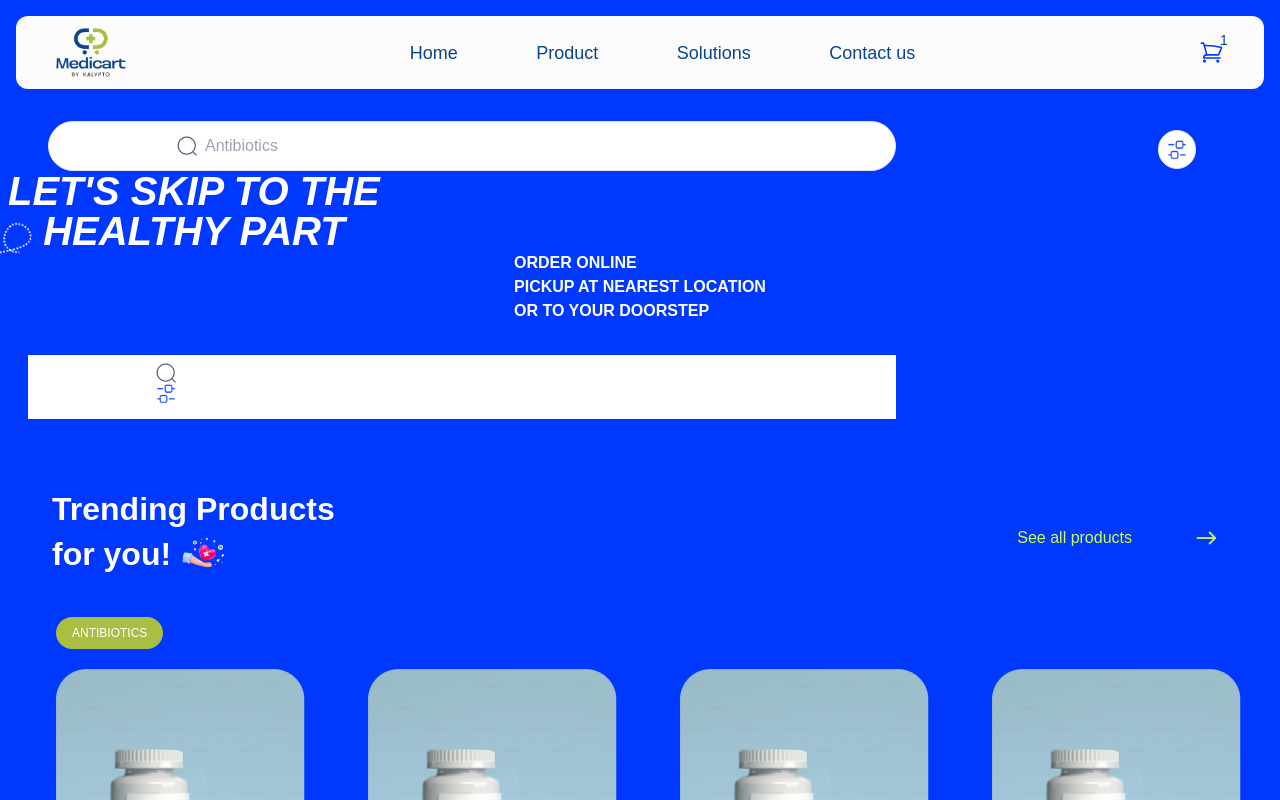
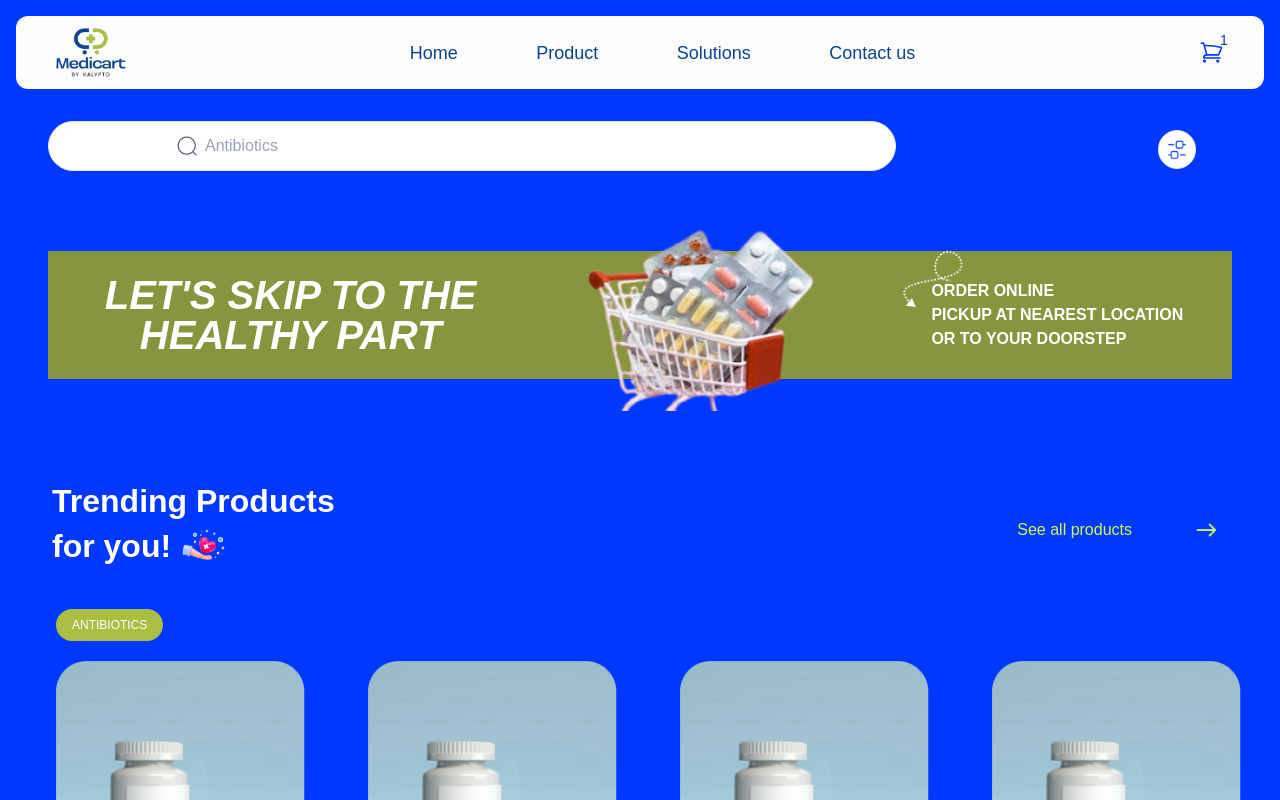
Before and after one commit to KalyptoMed/MedByKalyptoFrontend, a Next.js app: page /productlisting in a window 1280 px wide. Shown: the top 800 px of the page. Built offline with nearby package versions, Linux system fonts and the light colour scheme.

Commit message:
feat:product details ..2

```diff
--- a/src/components/ProductListing/ProductDetails.tsx
+++ b/src/components/ProductListing/ProductDetails.tsx
@@ -5,14 +5,14 @@ export default function ProductDetails() {
   return (
     <div className="relative">
 
-      {/* <div className="absolute inset-0 flex flex-row items-center justify-around"> */}
-      <div className="text-white font-sans ml-2 pr-56 align-center flex">
+      <div className="flex my-20 mx-12 bg-[#87953f] h-32 items-center justify-around">
+        <div className="text-white font-sans ml-2  align-center flex">
           <div className="text-[40px] leading-[40px] font-semibold italic text-center">
             <h1>LET&apos;S SKIP TO THE</h1>
             <h1>HEALTHY PART</h1>
           </div>
         </div>
-      <div className="absolute bottom-0 left-1/2 transform -translate-x-1/2">
+        <div className="">
           <Image
             src="/assets/Images/shopping.png"
             alt="shopping"
@@ -34,27 +34,8 @@ export default function ProductDetails() {
             height={20}
             className="absolute top-0 left-8 transform -translate-x-full -translate-y-1/2"
           />
-
         </div>
-      <div className="search-bar ml-7 mr-96 px-32 mt-8 py-2 rounded-4xl  bg-white input type=text placeholder:Antibiotics">
-        <Image
-          src="/assets/Images/Icon (1).png"
-          alt="Icon"
-          width={20}
-          height={20}
-        />
-        {/* <input type='text' placeholder='Antibiotics' />  */}
-        <button className="searchBtn bg-white ">
-          <Image
-            src="/assets/Images/sliders-horiz-2.png"
-            alt="sliders"
-            width={20}
-            height={20}
-          />
-        </button>
       </div>
-      <br />
-      <br />
 
       {/* From Trending Products to See all Products */}
       <div className="ml-2">
```
Lines whose indentation alone changed are shown as unchanged.
